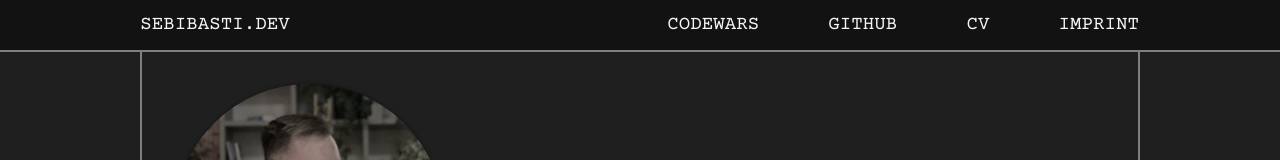
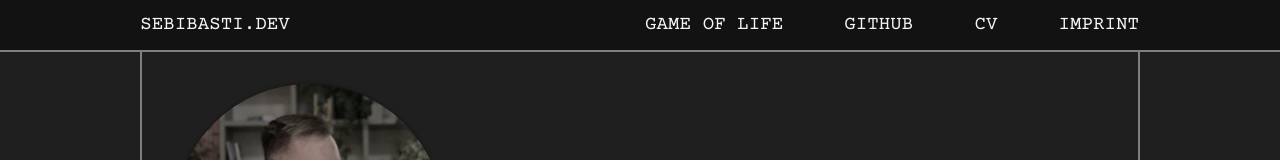
Before and after one commit to SebiBasti/sebibasti.dev, a Next.js app: page / in a window 1280 px wide. Shown: the top 160 px of the page. Built offline with nearby package versions, Linux system fonts and the light colour scheme.

Commit message:
- added navbar link

```diff
--- a/src/components/navbar.tsx
+++ b/src/components/navbar.tsx
@@ -12,13 +12,7 @@ export default function Navbar() {
       <nav className={navbar.nav}>
         <ul>
           <li>
-            <Link
-              href="https://www.codewars.com/users/SebiBasti/"
-              target="_blank"
-              rel="noreferrer"
-            >
-              codewars
-            </Link>
+            <Link href="/gameoflife">Game&nbsp;of&nbsp;Life</Link>
           </li>
           <li>
             <Link
--- a/src/pages/game.tsx
+++ b/src/pages/gameoflife.tsx
@@ -22,7 +22,7 @@ const generateRandomGrid = (gridSize: { rows: number; cols: number }) => {
   return grid
 }
 
-export default function Game() {
+export default function Gameoflife() {
   const [gridSize, setGridSize] = useState({ rows: 40, cols: 50 })
   const emptyGrid = generateEmptyGrid(gridSize)
   const [grid, setGrid] = useState(emptyGrid)
--- a/src/styles/game.module.scss
+++ b/src/styles/game.module.scss
@@ -52,6 +52,7 @@
     p {
       flex-basis: calc(100% - 50px - 1.5em);
       padding-left: calc(50px + 1.5em);
+      font-weight: bold;
     }
 
     img {
--- a/src/styles/navbar.module.scss
+++ b/src/styles/navbar.module.scss
@@ -153,7 +153,7 @@
     }
 
     li {
-      margin-left: 3em;
+      margin-left: 2.5em;
       box-shadow: none;
     }
 
```
